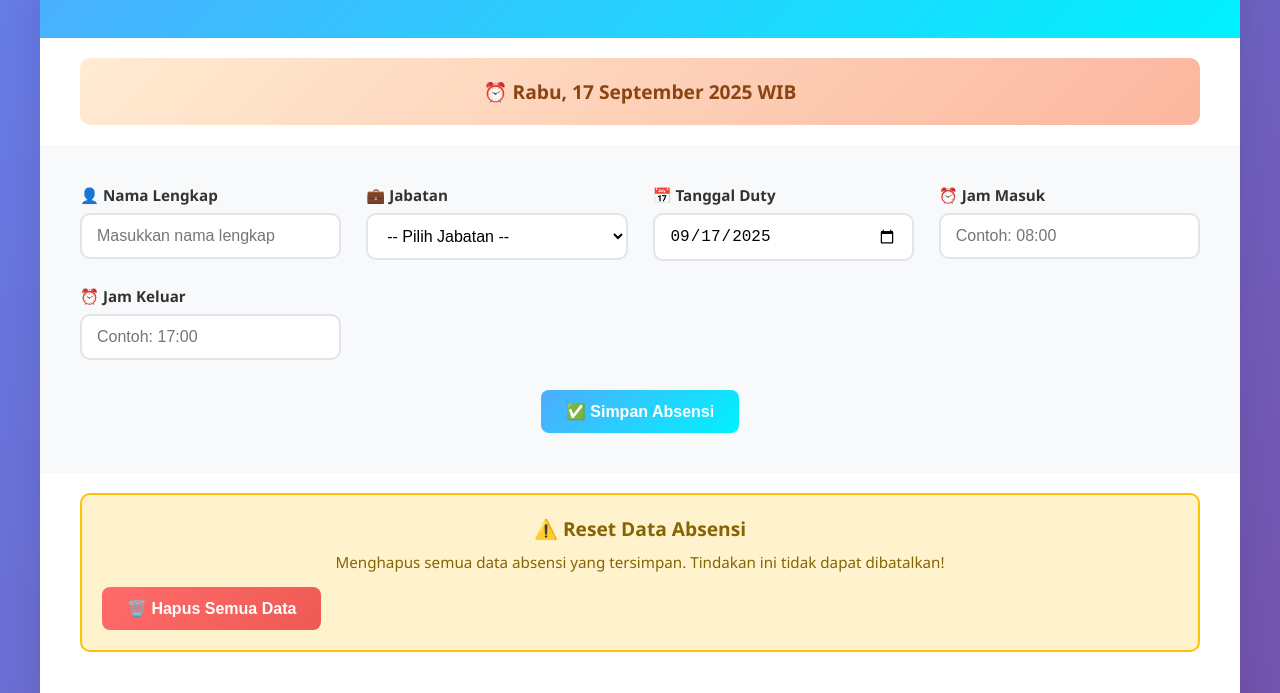
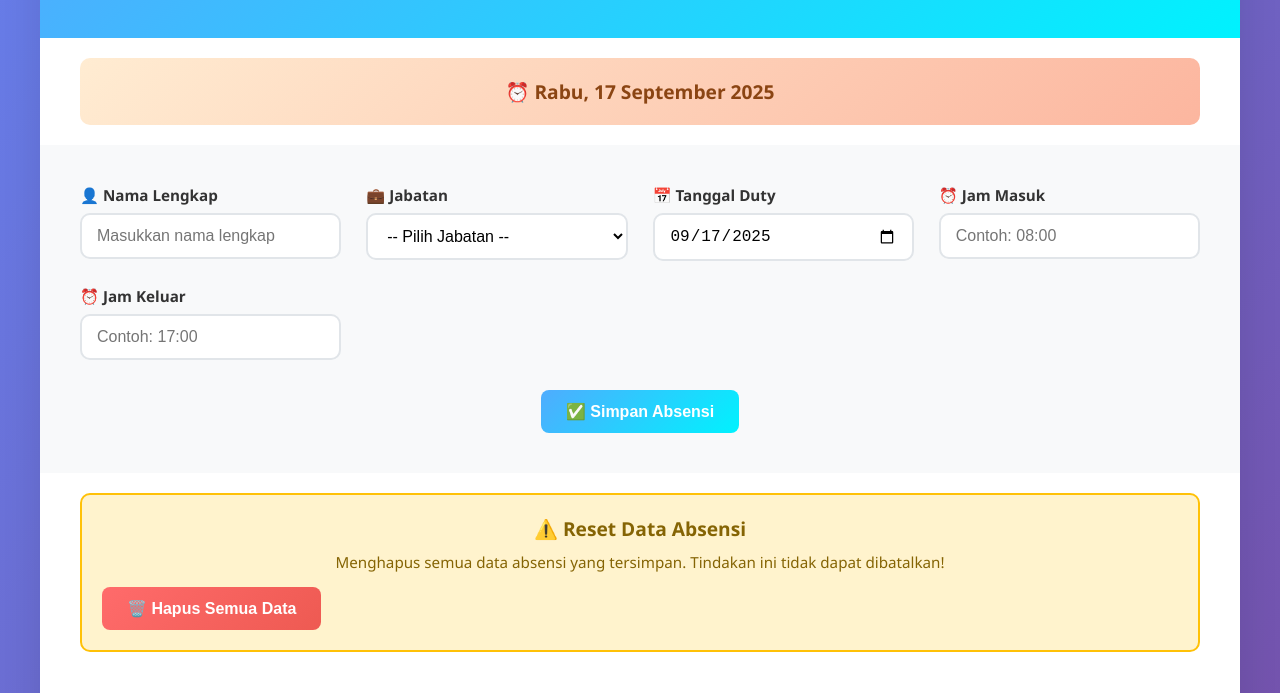
Before and after one commit to naufal0903/absenmg, a plain HTML site: page index.html in a window 1280 px wide. Shown: the part 107-800 px from the top of the page. Drawn offline with Linux system fonts and the light colour scheme.

Commit message:
HAPUS WIB

```diff
--- a/index.html
+++ b/index.html
@@ -712,7 +712,7 @@
                 month: 'long',
                 day: 'numeric',
             });
-            document.getElementById('currentTime').textContent = `⏰ ${timeString} WIB`;
+            document.getElementById('currentTime').textContent = `⏰ ${timeString}`;
         }
 
         // Initialize
```
